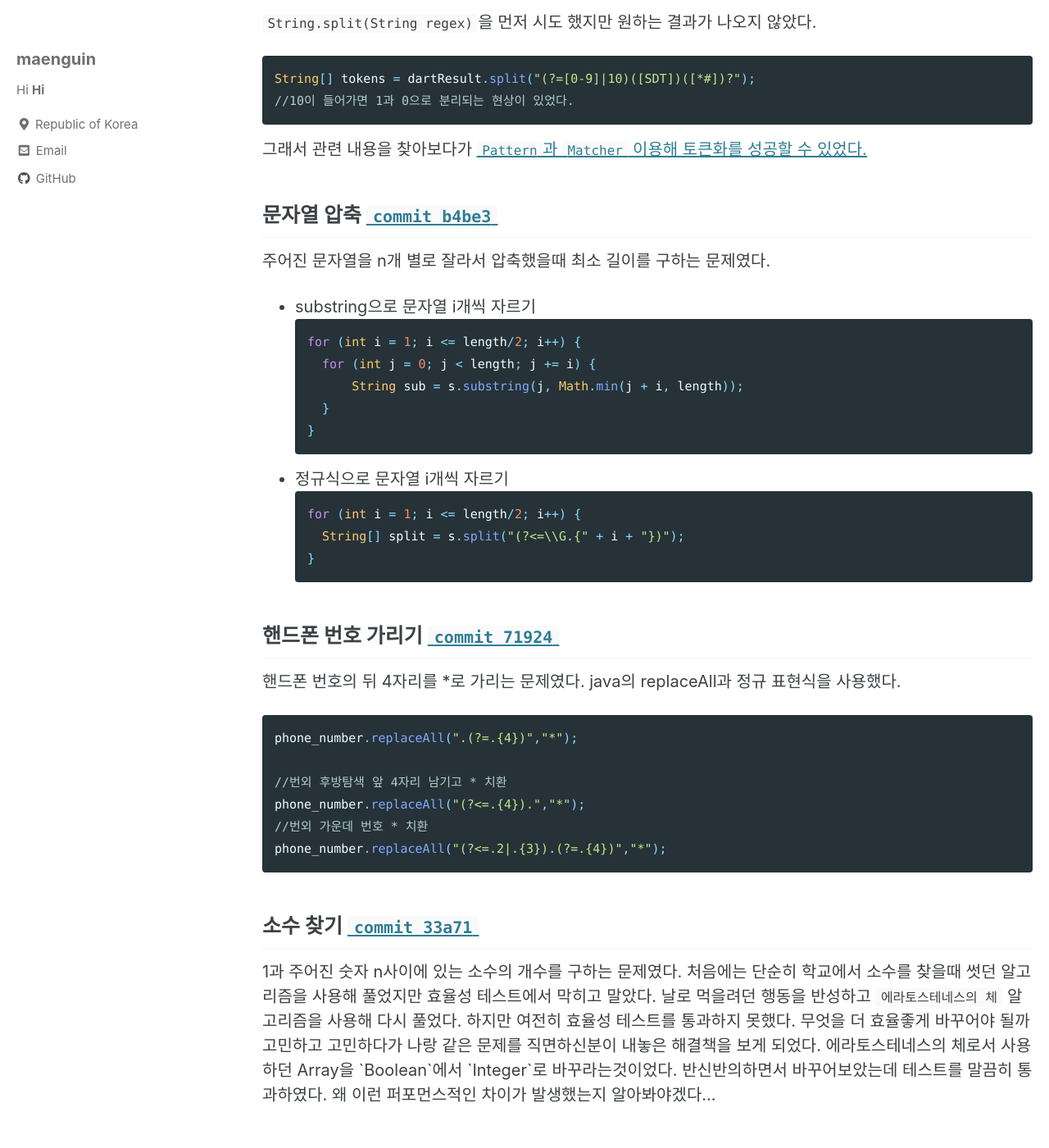
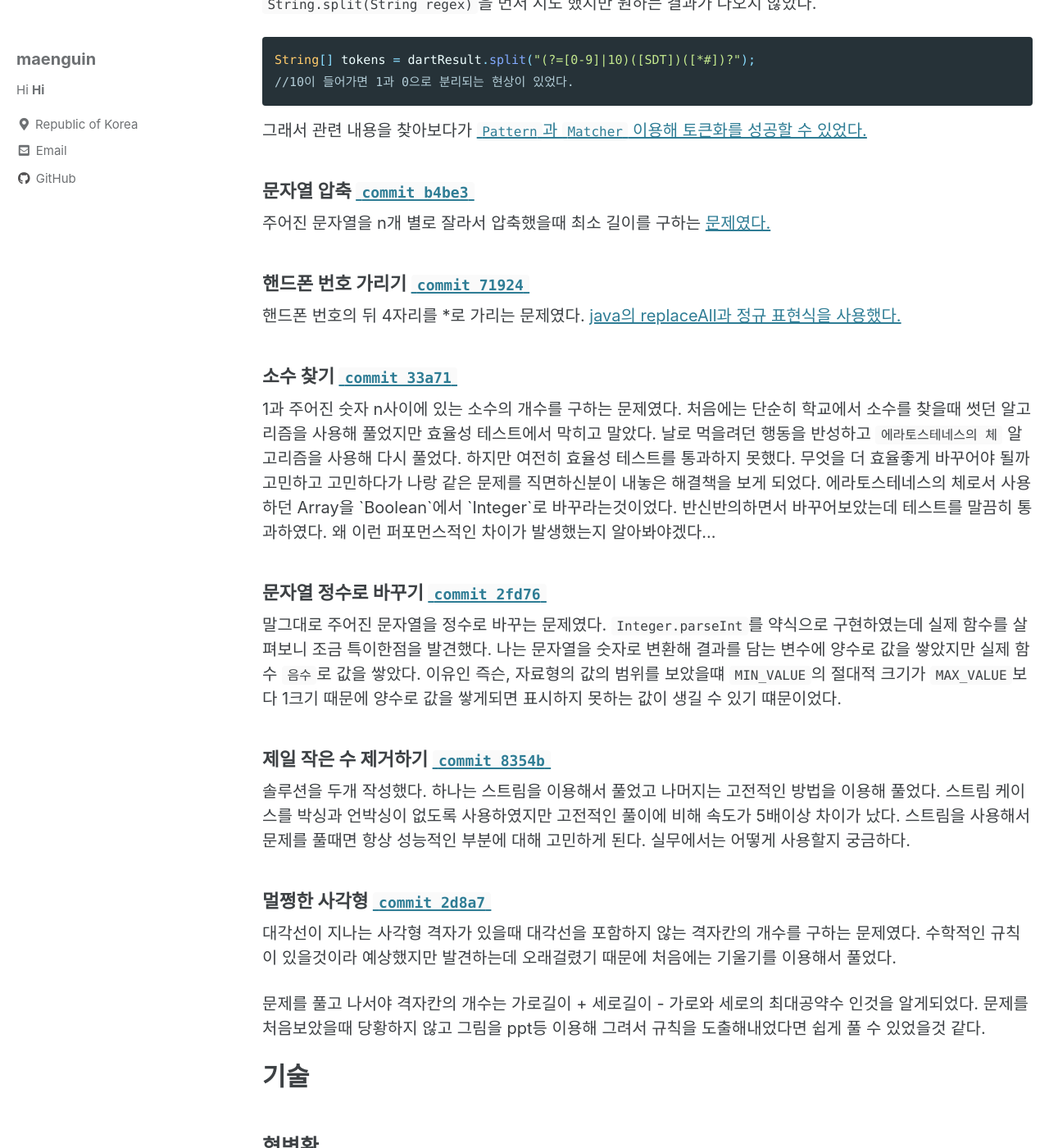
Before and after one commit to maenguin/maenguin.github.io, a Jekyll site: the page built from _posts/2020-12-01-algorithm-study.md, in a window 1280 px wide and 1400 px high, scrolled down 721 px. Shown: the whole window at 82% size. Built offline with Jekyll 4.4.1, drawn with Linux system fonts in a browser that asks for light colours; cached includes are drawn as plain includes; some of the changed text lies outside the part shown.

Commit message:
Update 2020-12-01-algorithm-study.md

````diff
--- a/_posts/2020-12-01-algorithm-study.md
+++ b/_posts/2020-12-01-algorithm-study.md
@@ -11,7 +11,7 @@ tags:
 
 # 리뷰
 
-## 카카오 다트 게임 [`commit 07c31`](https://github.com/maenguin/Algorithm/commit/07c314561c29136f284fb457ea3d9340cade6f1d)
+### 카카오 다트 게임 [`commit 07c31`](https://github.com/maenguin/Algorithm/commit/07c314561c29136f284fb457ea3d9340cade6f1d)
 문자열의 문자를 하나하나씩 처리하는걸 생각했지만 조건이 여러개라 구현하는데 어려움을 겪었다.
 * 점수가 1 ~ 10 이기 때문에 10 나오면 문자 하나로 숫자를 판별할 수 없다.
 * 옵션은 있을 수 도 있고 없을 수 도 있다.
@@ -29,36 +29,16 @@ String[] tokens = dartResult.split("(?=[0-9]|10)([SDT])([*#])?");
 그래서 관련 내용을 찾아보다가 [`Pattern`과 `Matcher` 이용해 토큰화를 성공할 수 있었다.](#토큰화-하기)
 
 
-## 문자열 압축 [`commit b4be3`](https://github.com/maenguin/Algorithm/commit/b4be32543a8b5ecbfe514fb33f6c1b0886c10d82)
-주어진 문자열을 n개 별로 잘라서 압축했을때 최소 길이를 구하는 문제였다.
+### 문자열 압축 [`commit b4be3`](https://github.com/maenguin/Algorithm/commit/b4be32543a8b5ecbfe514fb33f6c1b0886c10d82)
+주어진 문자열을 n개 별로 잘라서 압축했을때 최소 길이를 구하는 [문제였다.](#문자열-n개씩-자르기)
 
-* substring으로 문자열 i개씩 자르기
-```java
-for (int i = 1; i <= length/2; i++) {
-    for (int j = 0; j < length; j += i) {
-        String sub = s.substring(j, Math.min(j + i, length));
-    }
-}
-```
-* 정규식으로 문자열 i개씩 자르기
-```java
-for (int i = 1; i <= length/2; i++) {
-    String[] split = s.split("(?<=\\G.{" + i + "})");
-}
-```
 
-## 핸드폰 번호 가리기 [`commit 71924`](https://github.com/maenguin/Algorithm/commit/71924947b8564a1f7074f2d7ee0d6bf478014702)
-핸드폰 번호의 뒤 4자리를 \*로 가리는 문제였다. java의 replaceAll과 정규 표현식을 사용했다.
-```java
-phone_number.replaceAll(".(?=.{4})","*");
 
-//번외 후방탐색 앞 4자리 남기고 * 치환
-phone_number.replaceAll("(?<=.{4}).","*");
-//번외 가운데 번호 * 치환
-phone_number.replaceAll("(?<=.2|.{3}).(?=.{4})","*");
-```
+### 핸드폰 번호 가리기 [`commit 71924`](https://github.com/maenguin/Algorithm/commit/71924947b8564a1f7074f2d7ee0d6bf478014702)
+핸드폰 번호의 뒤 4자리를 \*로 가리는 문제였다. [java의 replaceAll과 정규 표현식을 사용했다.](#replaceAll)
 
-## 소수 찾기 [`commit 33a71`](https://github.com/maenguin/Algorithm/commit/33a71adc3d0eb58d20051cc76f362f88683e8bd1)
+
+### 소수 찾기 [`commit 33a71`](https://github.com/maenguin/Algorithm/commit/33a71adc3d0eb58d20051cc76f362f88683e8bd1)
 1과 주어진 숫자 n사이에 있는 소수의 개수를 구하는 문제였다.
 처음에는 단순히 학교에서 소수를 찾을때 썻던 알고리즘을 사용해 풀었지만 효율성 테스트에서 막히고 말았다.
 날로 먹을려던 행동을 반성하고 `에라토스테네스의 체` 알고리즘을 사용해 다시 풀었다.
@@ -68,20 +48,20 @@ phone_number.replaceAll("(?<=.2|.{3}).(?=.{4})","*");
 반신반의하면서 바꾸어보았는데 테스트를 말끔히 통과하였다.
 왜 이런 퍼포먼스적인 차이가 발생했는지 알아봐야겠다...
 
-## 문자열 정수로 바꾸기 [`commit 2fd76`](https://github.com/maenguin/Algorithm/commit/2fd76694a2adc8247594402d5097e10c351f2ed0)
+### 문자열 정수로 바꾸기 [`commit 2fd76`](https://github.com/maenguin/Algorithm/commit/2fd76694a2adc8247594402d5097e10c351f2ed0)
 말그대로 주어진 문자열을 정수로 바꾸는 문제였다.
 `Integer.parseInt`를 약식으로 구현하였는데 실제 함수를 살펴보니 조금 특이한점을 발견했다.
 나는 문자열을 숫자로 변환해 결과를 담는 변수에 양수로 값을 쌓았지만 실제 함수 `음수`로 값을 쌓았다.
 이유인 즉슨, 자료형의 값의 범위를 보았을떄 `MIN_VALUE`의 절대적 크기가 `MAX_VALUE`보다 1크기 때문에
 양수로 값을 쌓게되면 표시하지 못하는 값이 생길 수 있기 떄문이었다.
 
-## 제일 작은 수 제거하기 [`commit 8354b`](https://github.com/maenguin/Algorithm/commit/8354bb29be9684aa6b62664902634d050070b85e)
+### 제일 작은 수 제거하기 [`commit 8354b`](https://github.com/maenguin/Algorithm/commit/8354bb29be9684aa6b62664902634d050070b85e)
 솔루션을 두개 작성했다. 하나는 스트림을 이용해서 풀었고 나머지는 고전적인 방법을 이용해 풀었다.
 스트림 케이스를 박싱과 언박싱이 없도록 사용하였지만 고전적인 풀이에 비해 속도가 5배이상 차이가 났다.
 스트림을 사용해서 문제를 풀때면 항상 성능적인 부분에 대해 고민하게 된다.
 실무에서는 어떻게 사용할지 궁금하다.
 
-## 멀쩡한 사각형 [`commit 2d8a7`](https://github.com/maenguin/Algorithm/commit/2d8a74e35e2abdbc3add297462ff77cf3ba9498d)
+### 멀쩡한 사각형 [`commit 2d8a7`](https://github.com/maenguin/Algorithm/commit/2d8a74e35e2abdbc3add297462ff77cf3ba9498d)
 대각선이 지나는 사각형 격자가 있을때 대각선을 포함하지 않는 격자칸의 개수를 구하는 문제였다.
 수학적인 규칙이 있을것이라 예상했지만 발견하는데 오래걸렸기 때문에 처음에는 기울기를 이용해서 풀었다.
 
@@ -223,6 +202,33 @@ while (matcher.find()) {
 }
 //10S* 4D 1T#
 ```
+
+#### 정규식과 replaceAll로 문자 치환하기
+```java
+String phone_number = "01012345678"
+phone_number.replaceAll(".(?=.{4})","*"); //0101234****
+
+//번외 후방탐색 앞 3자리 남기고 * 치환
+phone_number.replaceAll("(?<=.{3}).","*"); //010********
+//번외 가운데 번호 * 치환
+phone_number.replaceAll("(?<=.2|.{3}).(?=.{4})","*"); //010****5678
+```
+#### 문자열 n개씩 자르기
+* substring으로 문자열 i개씩 자르기
+```java
+for (int i = 1; i <= length/2; i++) {
+    for (int j = 0; j < length; j += i) {
+        String sub = s.substring(j, Math.min(j + i, length));
+    }
+}
+```
+* 정규식으로 문자열 i개씩 자르기
+```java
+for (int i = 1; i <= length/2; i++) {
+    String[] split = s.split("(?<=\\G.{" + i + "})");
+}
+```
+
 
 ### 완전 탐색 (String Manipulation)
 
````
Also changed, not shown: other parts of _posts/2020-12-01-algorithm-study.md (+1 -2 lines).
